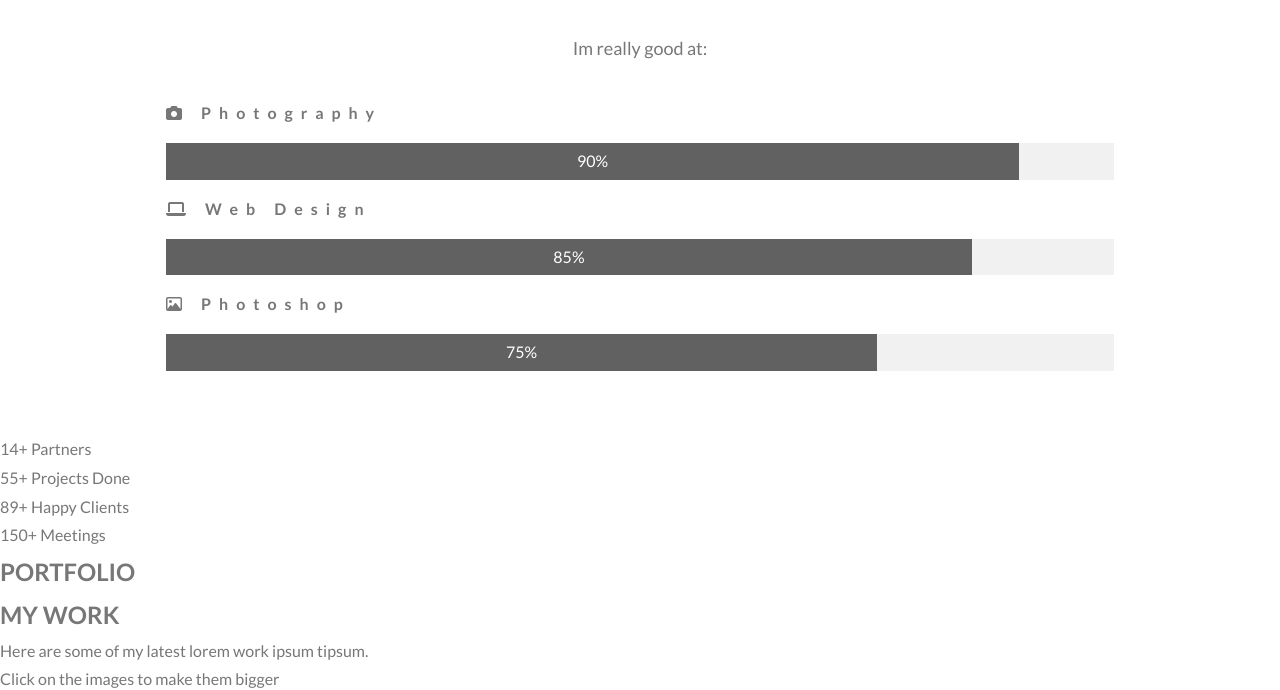
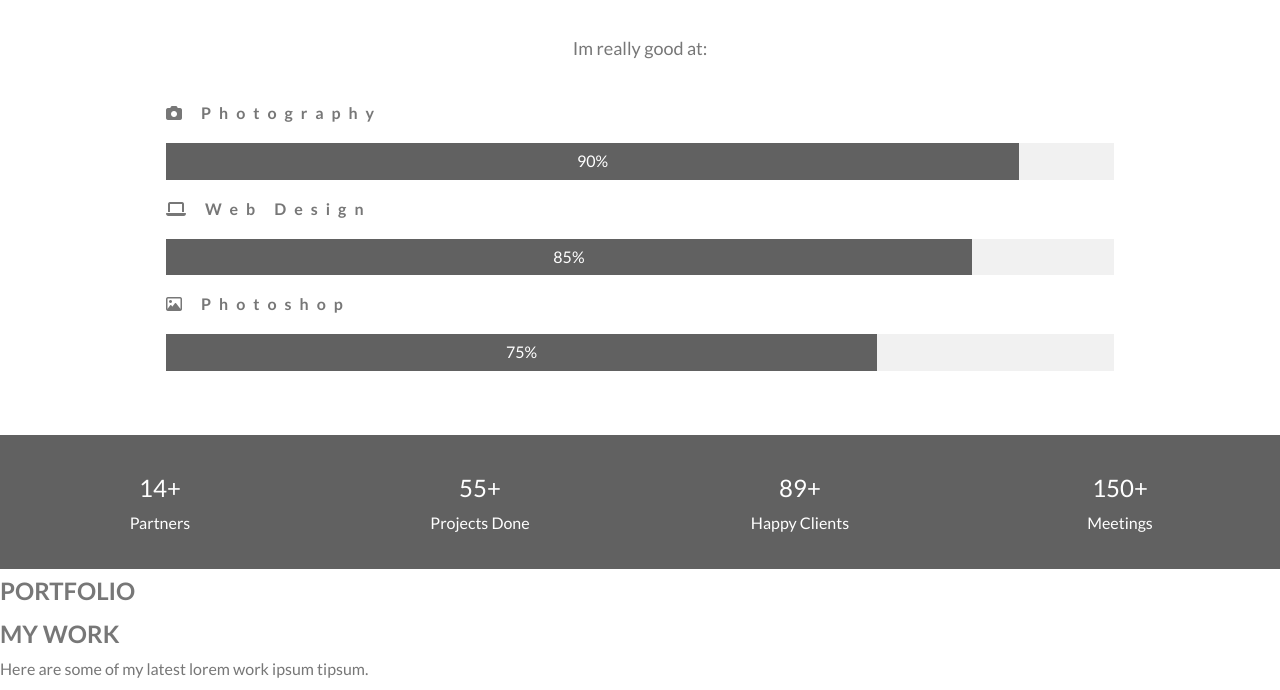
Before and after one commit to hieupd0203/parallax_template, a plain HTML site: page index.html in a window 1280 px wide. Shown: the part 1578-2268 px from the top of the page. Drawn offline with Linux system fonts and the light colour scheme; grey boxes are pictures that could not be loaded; a web font is replaced by a local one.

Commit message:
tạo xong review

```diff
--- a/index.html
+++ b/index.html
@@ -133,22 +133,22 @@
         </div>
       </div>
     </div>
-    <!--  -->
-    <div>
-      <div>
-        <span>14+</span>
+    <!--Review  -->
+    <div class="review-group">
+      <div class="review-item">
+        <span class="review-number">14+</span>
         <span>Partners</span>
       </div>
-      <div>
-        <span>55+</span>
+      <div class="review-item">
+        <span class="review-number">55+</span>
         <span>Projects Done</span>
       </div>
-      <div>
-        <span>89+</span>
+      <div class="review-item">
+        <span class="review-number">89+</span>
         <span>Happy Clients</span>
       </div>
-      <div>
-        <span>150+</span>
+      <div class="review-item">
+        <span class="review-number">150+</span>
         <span>Meetings</span>
       </div>
     </div>
--- a/style.css
+++ b/style.css
@@ -107,7 +107,7 @@ body {
   margin: 1.5rem 0;
 }
 .info-text i {
-  margin-right: 1.5rem 0;
+  margin-right: 1.5rem;
 }
 .info-img {
   width: 100%;
@@ -148,6 +148,21 @@ body {
 }
 .photoshop {
   width: 75%;
+}
+/* end */
+/* begin: review */
+.review-group{
+  background-color: #616161;
+  color: #fff;
+  text-align: center;
+  padding: 1.6rem 0;
+}
+.review-item{
+  margin: 1.5rem 0;
+}
+.review-number{
+  display: block;
+  font-size: 2.4rem;
 }
 /* end */
 
@@ -204,5 +219,16 @@ body {
     width: 50%;
     padding: 1.2rem 2.4rem;
   }
+  .about-content p{
+    margin: 1.5rem 0;
+  }
+  /* end */
+  /* begin: review */
+  .review-group{
+    display: flex;
+  }
+  .review-item{
+    flex-basis: 25%;
+  }
   /* end */
 }
```
